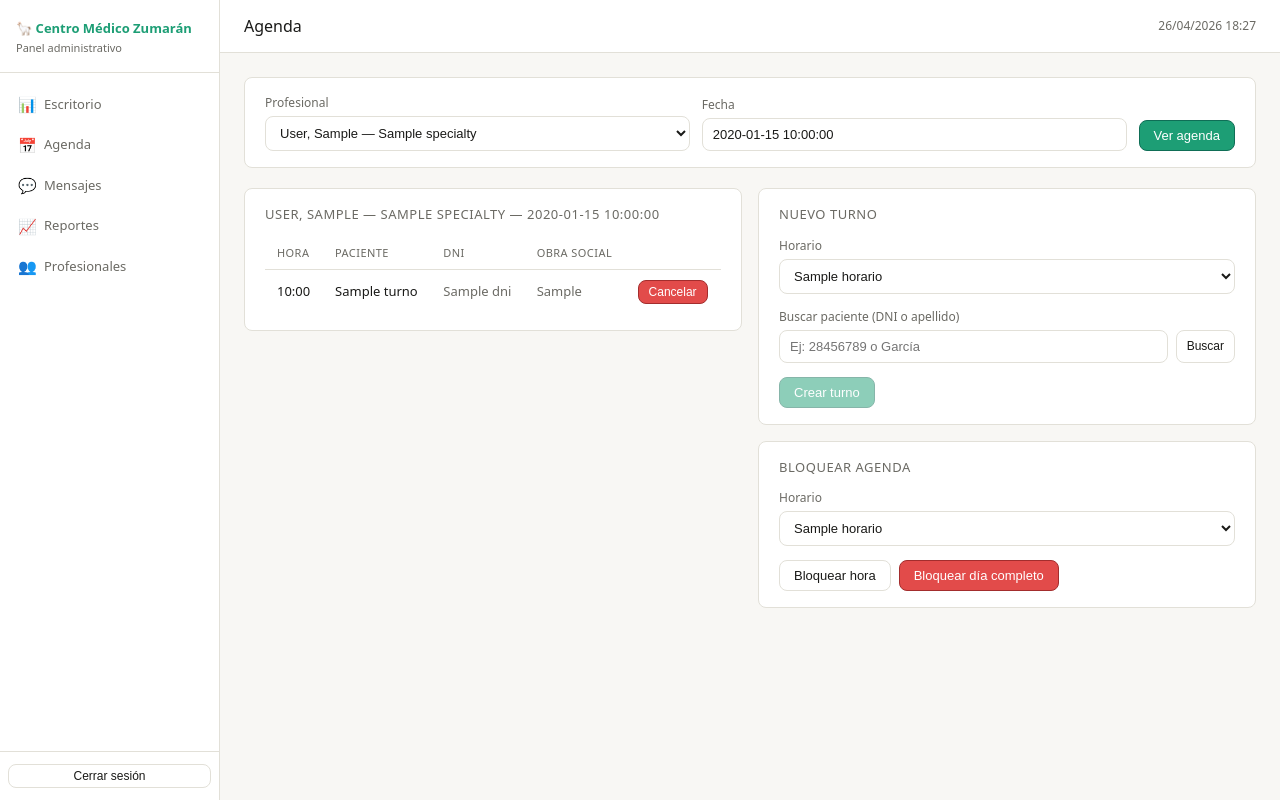
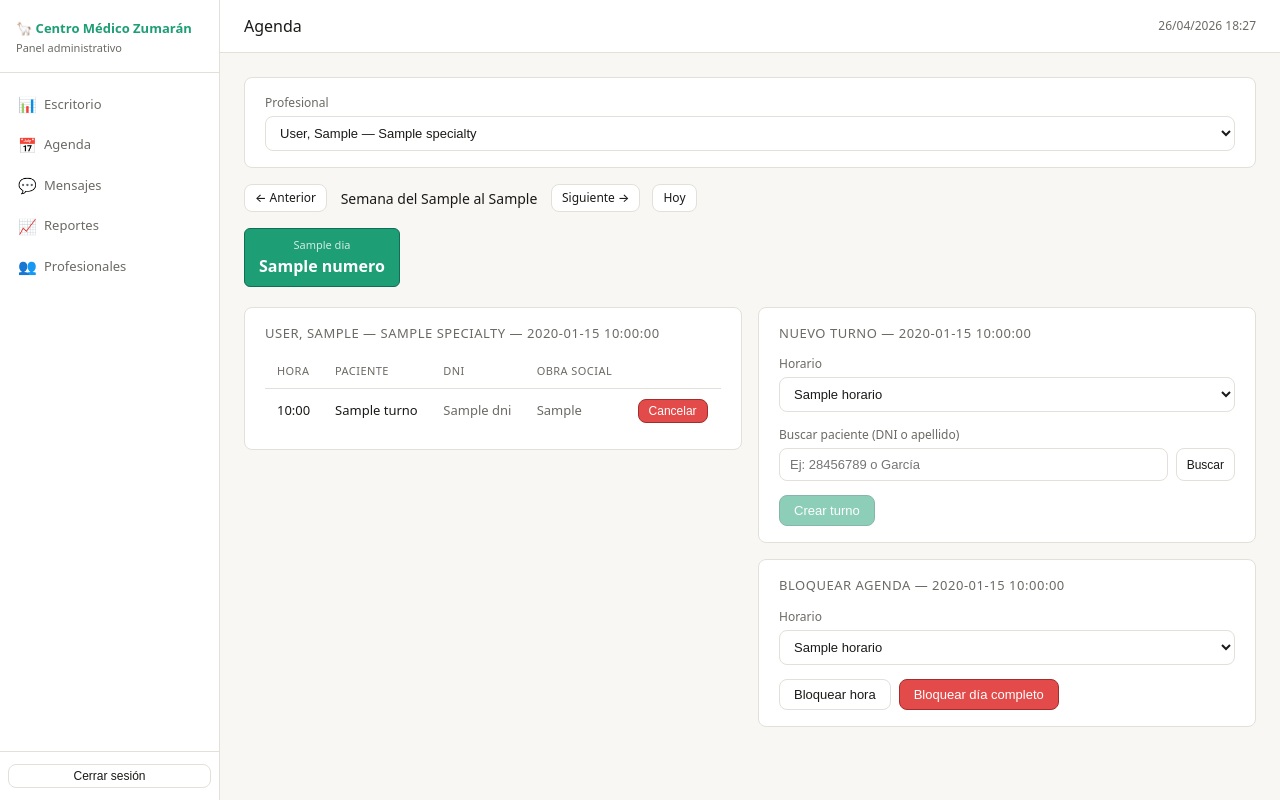
Before and after one commit to ebotsoluciones/E-BOT-PRO, a Flask app: template templates/agenda.html in a window 1280 px wide. Run offline with Flask 3, Linux system fonts and the light colour scheme; the visitor is signed in with stand-in values (Sample User, id 1); the template is opened without the code that fills it: most values are stand-ins (such as "Sample title", 1, 10 or a date in 2020); parts of the project's set-up code (start-up, migrations or seed data) failed here and were passed over.

Commit message:
Refactor agenda.html for improved layout and styles

```diff
--- a/templates/agenda.html
+++ b/templates/agenda.html
@@ -4,43 +4,57 @@
 
 {% block extra_head %}
 <style>
-  #resultado-paciente {
-    margin-top: 8px;
+  .week-nav {
+    display: flex;
+    align-items: center;
+    gap: 12px;
+    margin-bottom: 16px;
+  }
+  .week-nav .semana {
+    font-size: 14px;
+    font-weight: 500;
+    min-width: 200px;
+    text-align: center;
+  }
+  .day-tabs {
+    display: flex;
+    gap: 6px;
+    margin-bottom: 20px;
+    flex-wrap: wrap;
+  }
+  .day-tab {
+    padding: 8px 14px;
+    border-radius: 6px;
+    border: 1px solid var(--border);
+    background: var(--surface);
+    cursor: pointer;
     font-size: 13px;
-    padding: 8px 10px;
-    border-radius: 6px;
-    display: none;
+    text-decoration: none;
+    color: var(--text);
+    transition: background 0.15s;
+    text-align: center;
+    min-width: 70px;
   }
-  #resultado-paciente.encontrado {
-    background: #e1f5ee;
-    color: #085041;
-    border: 1px solid #9fe1cb;
-    display: block;
+  .day-tab:hover { background: var(--bg); }
+  .day-tab.active {
+    background: var(--accent);
+    color: #fff;
+    border-color: var(--accent-d);
+    font-weight: 500;
   }
-  #resultado-paciente.no-encontrado {
-    background: #faeeda;
-    color: #633806;
-    border: 1px solid #fac775;
-    display: block;
-  }
-  #form-alta-paciente {
-    display: none;
-    margin-top: 12px;
-    padding: 12px;
-    background: #f8f7f4;
-    border-radius: 6px;
-    border: 1px solid #e2e0d8;
-  }
+  .day-tab .dia-nombre { font-size: 11px; color: inherit; display: block; }
+  .day-tab .dia-num { font-size: 16px; font-weight: 600; }
+  .day-tab.active .dia-nombre { color: rgba(255,255,255,0.8); }
 </style>
 {% endblock %}
 
 {% block content %}
 
-<!-- Filtro profesional y fecha -->
-<div class="card" style="margin-bottom:20px;">
+<!-- Filtro profesional -->
+<div class="card" style="margin-bottom:16px;">
   <form method="GET" action="{{ url_for('web.agenda') }}"
         style="display:flex; gap:12px; align-items:flex-end; flex-wrap:wrap;">
-    <div class="form-group" style="margin:0; flex:1; min-width:160px;">
+    <div class="form-group" style="margin:0; flex:1; min-width:180px;">
       <label>Profesional</label>
       <select name="prof_id" onchange="this.form.submit()">
         <option value="">— Elegir —</option>
@@ -51,18 +65,36 @@
         {% endfor %}
       </select>
     </div>
-    <div class="form-group" style="margin:0; flex:1; min-width:140px;">
-      <label>Fecha</label>
-      <input type="text" name="fecha" value="{{ fecha }}"
-             placeholder="dd/mm/yyyy">
-    </div>
-    <button type="submit" class="btn btn-primary">Ver agenda</button>
+    <input type="hidden" name="fecha" value="{{ fecha }}">
   </form>
 </div>
 
 {% if prof_sel %}
 
-<div class="grid-2" style="margin-bottom:20px; align-items:start;">
+<!-- Navegación semanal -->
+<div class="week-nav">
+  <a href="{{ url_for('web.agenda', prof_id=prof_id, fecha=semana_anterior) }}"
+     class="btn btn-sm">← Anterior</a>
+  <span class="semana">Semana del {{ semana_inicio }} al {{ semana_fin }}</span>
+  <a href="{{ url_for('web.agenda', prof_id=prof_id, fecha=semana_siguiente) }}"
+     class="btn btn-sm">Siguiente →</a>
+  <a href="{{ url_for('web.agenda', prof_id=prof_id, fecha=hoy) }}"
+     class="btn btn-sm">Hoy</a>
+</div>
+
+<!-- Tabs de días de la semana -->
+<div class="day-tabs">
+  {% for dia in dias_semana %}
+  <a href="{{ url_for('web.agenda', prof_id=prof_id, fecha=dia.fecha_str) }}"
+     class="day-tab {% if dia.fecha_str == fecha %}active{% endif %}">
+    <span class="dia-nombre">{{ dia.nombre }}</span>
+    <span class="dia-num">{{ dia.numero }}</span>
+  </a>
+  {% endfor %}
+</div>
+
+<!-- Contenido del día seleccionado -->
+<div class="grid-2" style="align-items:start;">
 
   <!-- Turnos del día -->
   <div class="card">
@@ -112,13 +144,12 @@
 
     <!-- Nuevo turno -->
     <div class="card">
-      <div class="card-title">Nuevo turno</div>
+      <div class="card-title">Nuevo turno — {{ fecha }}</div>
       <form method="POST" action="{{ url_for('web.nuevo_turno') }}" id="form-nuevo-turno">
         <input type="hidden" name="prof_id"    value="{{ prof_id }}">
         <input type="hidden" name="fecha"      value="{{ fecha }}">
         <input type="hidden" name="patient_id" id="patient_id_hidden" value="">
 
-        <!-- Horario -->
         <div class="form-group">
           <label>Horario</label>
           {% if horarios %}
@@ -129,12 +160,11 @@
             </select>
           {% else %}
             <div style="font-size:13px; color:#6b6a64; padding:6px 0;">
-              Sin horarios disponibles para esta fecha.
+              Sin horarios disponibles.
             </div>
           {% endif %}
         </div>
 
-        <!-- Buscar paciente -->
         <div class="form-group">
           <label>Buscar paciente (DNI o apellido)</label>
           <div style="display:flex; gap:8px;">
@@ -142,13 +172,14 @@
                    style="flex:1;" autocomplete="off">
             <button type="button" class="btn btn-sm" onclick="buscarPaciente()">Buscar</button>
           </div>
-          <div id="resultado-paciente"></div>
+          <div id="resultado-paciente" style="margin-top:8px; font-size:13px;
+               padding:8px 10px; border-radius:6px; display:none;"></div>
         </div>
 
-        <!-- Alta rápida paciente -->
-        <div id="form-alta-paciente">
+        <div id="form-alta-paciente" style="display:none; margin-top:8px; padding:12px;
+             background:#f8f7f4; border-radius:6px; border:1px solid #e2e0d8;">
           <div style="font-size:12px; font-weight:500; color:#633806; margin-bottom:10px;">
-            Paciente no encontrado — completá los datos para registrarlo
+            Paciente no encontrado — completá los datos
           </div>
           <div class="form-group">
             <label>Nombre y apellido *</label>
@@ -169,11 +200,10 @@
 
         {% if horarios %}
           <div style="margin-top:12px;">
-            <button type="submit" class="btn btn-primary" id="btn-crear-turno" disabled
-                    style="opacity:0.5;">
-              Crear turno
-            </button>
-            <span id="paciente-seleccionado" style="font-size:12px; color:#6b6a64; margin-left:8px;"></span>
+            <button type="submit" class="btn btn-primary" id="btn-crear-turno"
+                    disabled style="opacity:0.5;">Crear turno</button>
+            <span id="paciente-seleccionado"
+                  style="font-size:12px; color:#6b6a64; margin-left:8px;"></span>
           </div>
         {% endif %}
       </form>
@@ -181,7 +211,7 @@
 
     <!-- Bloquear agenda -->
     <div class="card">
-      <div class="card-title">Bloquear agenda</div>
+      <div class="card-title">Bloquear agenda — {{ fecha }}</div>
       <form method="POST" action="{{ url_for('web.nuevo_bloqueo') }}">
         <input type="hidden" name="prof_id" value="{{ prof_id }}">
         <input type="hidden" name="fecha"   value="{{ fecha }}">
@@ -194,15 +224,11 @@
               {% endfor %}
             </select>
           {% else %}
-            <div style="font-size:13px; color:#6b6a64; padding:6px 0;">
-              Sin horarios para bloquear.
-            </div>
+            <div style="font-size:13px; color:#6b6a64; padding:6px 0;">Sin horarios.</div>
           {% endif %}
         </div>
         <div style="display:flex; gap:8px; flex-wrap:wrap;">
-          {% if horarios %}
-            <button type="submit" class="btn">Bloquear hora</button>
-          {% endif %}
+          {% if horarios %}<button type="submit" class="btn">Bloquear hora</button>{% endif %}
           <button type="submit" name="todos" value="1" class="btn btn-danger">
             Bloquear día completo
           </button>
@@ -215,40 +241,37 @@
 
 {% else %}
   <div class="card">
-    <div class="empty">Seleccioná un profesional y una fecha para ver la agenda.</div>
+    <div class="empty">Seleccioná un profesional para ver la agenda.</div>
   </div>
 {% endif %}
 
 <script>
-let pacienteId = null;
-
 async function buscarPaciente() {
-  const q = document.getElementById('buscar-paciente').value.trim();
+  const q   = document.getElementById('buscar-paciente').value.trim();
   if (!q) return;
-
   const res  = await fetch(`/admin/api/paciente?q=${encodeURIComponent(q)}`);
   const data = await res.json();
   const div  = document.getElementById('resultado-paciente');
   const alta = document.getElementById('form-alta-paciente');
 
   if (data.found) {
-    pacienteId = data.id;
     document.getElementById('patient_id_hidden').value = data.id;
-    div.className = 'encontrado';
+    div.style.display = 'block';
+    div.style.background = '#e1f5ee';
+    div.style.color = '#085041';
+    div.style.border = '1px solid #9fe1cb';
     div.textContent = `✅ ${data.name} — DNI: ${data.dni} — ${data.obra_social || 'sin obra social'}`;
     alta.style.display = 'none';
     habilitarBoton();
   } else {
-    pacienteId = null;
     document.getElementById('patient_id_hidden').value = '';
-    div.className = 'no-encontrado';
-    div.textContent = `⚠️ Paciente no encontrado. Completá los datos para registrarlo.`;
-    // Pre-completar DNI si buscó por número
-    if (/^\d+$/.test(q)) {
-      document.getElementById('alta-dni').value = q;
-    } else {
-      document.getElementById('alta-nombre').value = q;
-    }
+    div.style.display = 'block';
+    div.style.background = '#faeeda';
+    div.style.color = '#633806';
+    div.style.border = '1px solid #fac775';
+    div.textContent = '⚠️ No encontrado. Completá los datos para registrarlo.';
+    if (/^\d+$/.test(q)) document.getElementById('alta-dni').value = q;
+    else document.getElementById('alta-nombre').value = q;
     alta.style.display = 'block';
     deshabilitarBoton();
   }
@@ -258,58 +281,42 @@ async function altaPaciente() {
   const nombre = document.getElementById('alta-nombre').value.trim();
   const dni    = document.getElementById('alta-dni').value.trim().replace(/\./g, '');
   const obra   = document.getElementById('alta-obra').value.trim();
-
-  if (!nombre || !dni) {
-    alert('Nombre y DNI son obligatorios.');
-    return;
-  }
-
+  if (!nombre || !dni) { alert('Nombre y DNI son obligatorios.'); return; }
   const res  = await fetch('/admin/api/paciente/alta', {
     method: 'POST',
     headers: { 'Content-Type': 'application/json' },
     body: JSON.stringify({ nombre, dni, obra_social: obra || null })
   });
   const data = await res.json();
-
   if (data.ok) {
-    pacienteId = data.id;
     document.getElementById('patient_id_hidden').value = data.id;
     const div = document.getElementById('resultado-paciente');
-    div.className = 'encontrado';
+    div.style.display = 'block';
+    div.style.background = '#e1f5ee';
+    div.style.color = '#085041';
+    div.style.border = '1px solid #9fe1cb';
     div.textContent = `✅ ${data.name} registrado — DNI: ${data.dni}`;
     document.getElementById('form-alta-paciente').style.display = 'none';
     habilitarBoton();
-  } else {
-    alert('Error: ' + (data.error || 'No se pudo registrar el paciente.'));
-  }
+  } else { alert('Error: ' + (data.error || 'No se pudo registrar.')); }
 }
 
 function habilitarBoton() {
   const btn = document.getElementById('btn-crear-turno');
-  if (btn) {
-    btn.disabled = false;
-    btn.style.opacity = '1';
-  }
+  if (btn) { btn.disabled = false; btn.style.opacity = '1'; }
   document.getElementById('paciente-seleccionado').textContent = 'Paciente listo ✅';
 }
-
 function deshabilitarBoton() {
   const btn = document.getElementById('btn-crear-turno');
-  if (btn) {
-    btn.disabled = true;
-    btn.style.opacity = '0.5';
-  }
+  if (btn) { btn.disabled = true; btn.style.opacity = '0.5'; }
   document.getElementById('paciente-seleccionado').textContent = '';
 }
 
-// Buscar con Enter
 document.addEventListener('DOMContentLoaded', function() {
   const input = document.getElementById('buscar-paciente');
-  if (input) {
-    input.addEventListener('keydown', function(e) {
-      if (e.key === 'Enter') { e.preventDefault(); buscarPaciente(); }
-    });
-  }
+  if (input) input.addEventListener('keydown', function(e) {
+    if (e.key === 'Enter') { e.preventDefault(); buscarPaciente(); }
+  });
 });
 </script>
 
```
